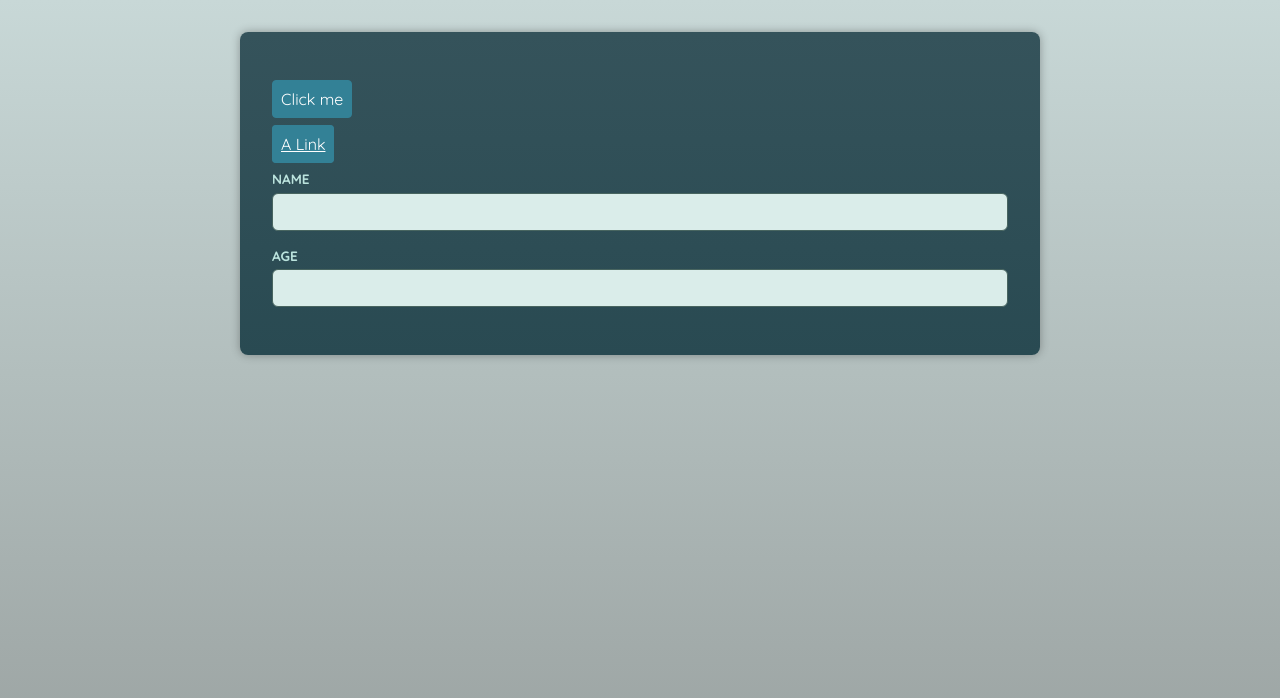
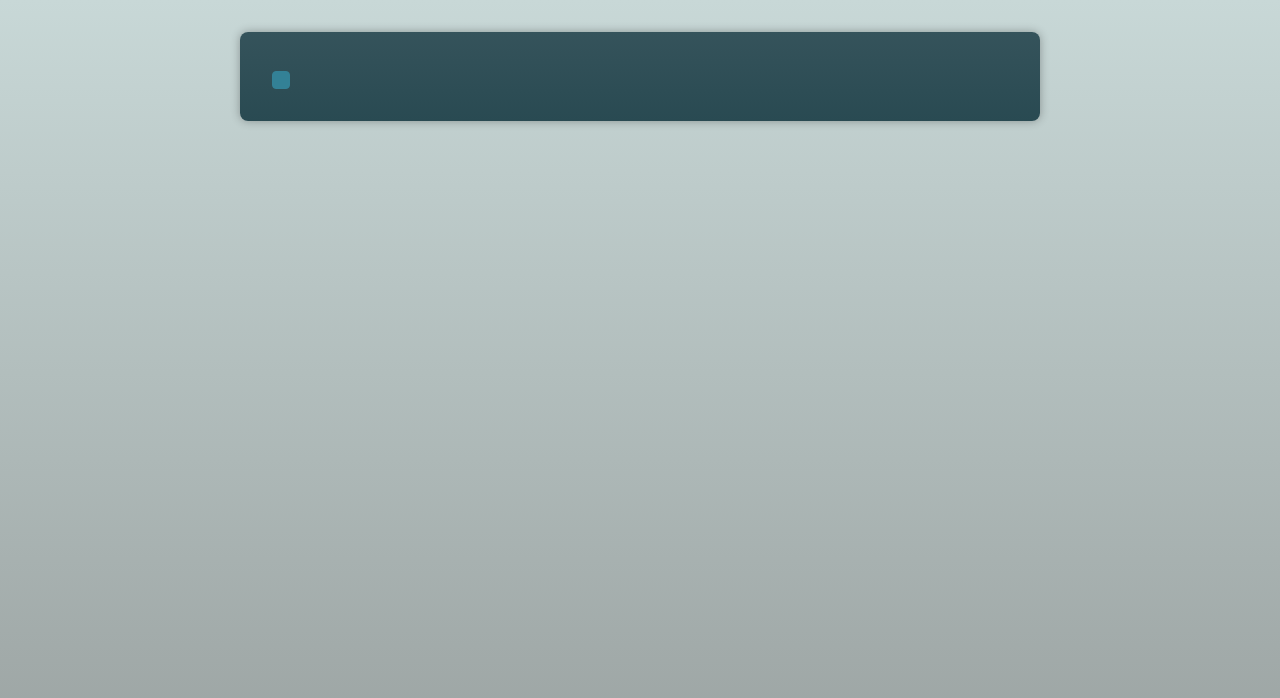
Before and after one commit to bipin7yadav/AdvanceTS, a React (Vite) app: page / in a window 1280 px wide. Shown: the top 698 px of the page. Built offline with nearby package versions, Linux system fonts and the light colour scheme; a web font is replaced by a local one.

Commit message:
basic polymorphic component added

```diff
--- a/src/App.tsx
+++ b/src/App.tsx
@@ -1,19 +1,21 @@
 import { useState } from 'react'
 import Input from './components/Input'
 import { Button } from './components/Button.tsx';
+import Container from './components/Container.tsx';
 
 function App() {
 
   return (
     <main>
-      <p>
+      <Container as={Button} />
+      {/* <p>
         <Button >Click me</Button>
       </p>
       <p>
         <Button  href='https://google.com' target={"_blank"}>A Link</Button>
       </p>
     <Input label="Name" id="name" type="text" />
-    <Input label="Age" id="age" type="number" />
+    <Input label="Age" id="age" type="number" /> */}
     </main>
   )
 }
--- /dev/null
+++ b/src/components/Container.tsx
@@ -0,0 +1,10 @@
+import { type ElementType } from 'react';
+
+type ContainerProps = {
+  as: ElementType
+};
+
+export default function Container({as}: ContainerProps) {
+  const Component = as;
+  return <Component />
+}
```
